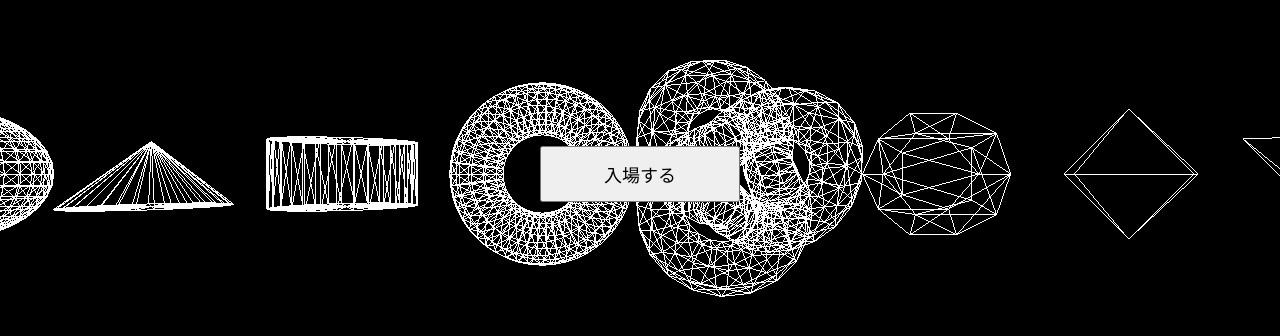
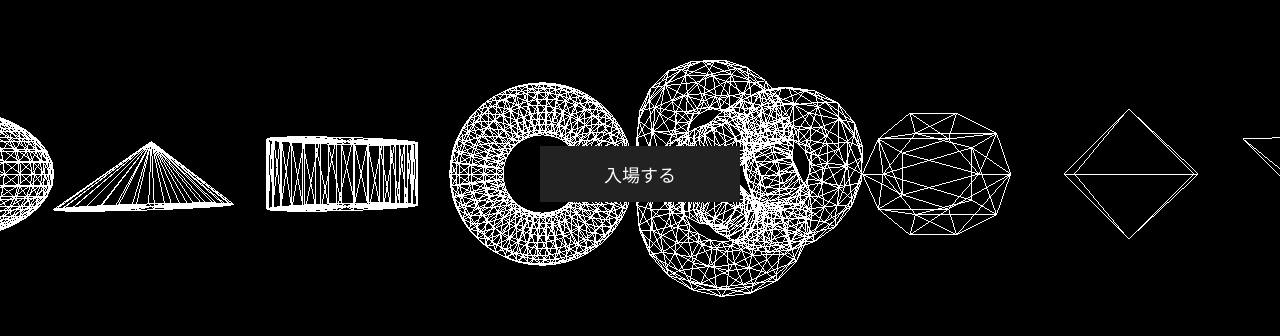
Before and after one commit to thasegawadesign/three-geometry-museum, a website built with Vite: page index.html in a window 1280 px wide. Shown: the part 226-562 px from the top of the page. Built offline with nearby package versions, Linux system fonts and the light colour scheme; animation ran at ten frames a second.

Commit message:
style: fix button style

```diff
--- a/src/style.css
+++ b/src/style.css
@@ -13,6 +13,9 @@ canvas {
 #enter {
   position: fixed;
   inset: 0;
+  color: white;
+  background-color: #222222;
+  border: none;
   margin: auto;
   width: 200px;
   height: 56px;
@@ -20,3 +23,7 @@ canvas {
   cursor: pointer;
   z-index: 10;
 }
+
+#enter:hover {
+  background-color: #333333;
+}
```
